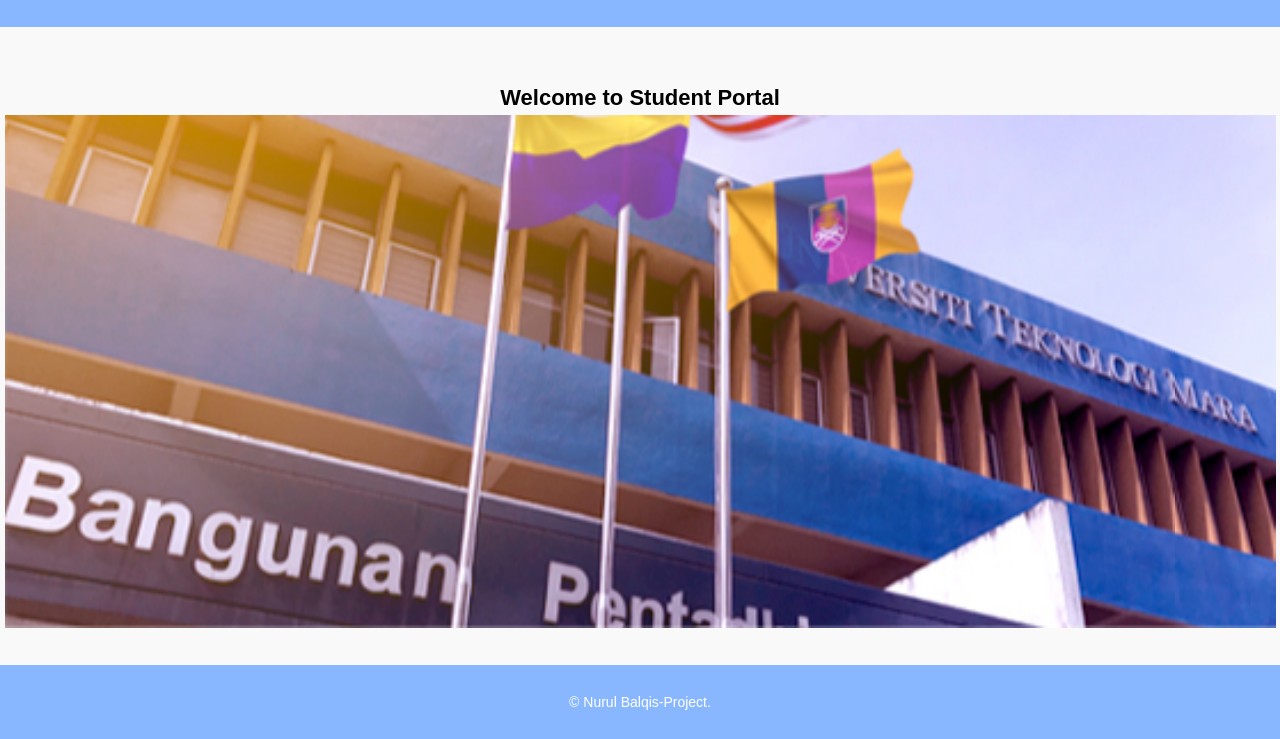
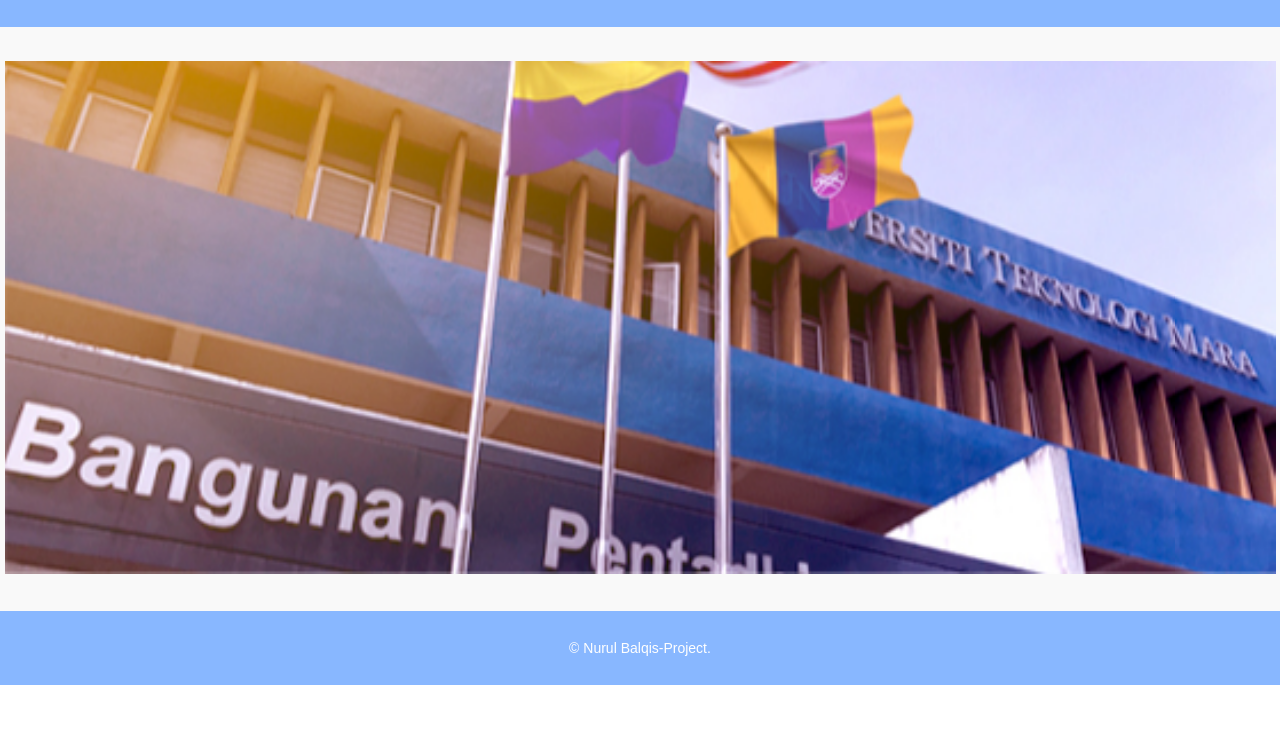
Before and after one commit to blqis11/borang-menarik-diri, a plain HTML site: page index.html in a window 1280 px wide. Shown: the part 71-810 px from the top of the page. Drawn offline with Linux system fonts and the light colour scheme.

Commit message:
index.html

```diff
--- a/index.html
+++ b/index.html
@@ -13,7 +13,6 @@
 
   <!-- Main Content -->
   <section class="banner">
-    <h1>Welcome to Student Portal</h1>
     <img src="uitm.jpg" alt="UiTM Gate" class="moving-image" />
 
   </section>
```
